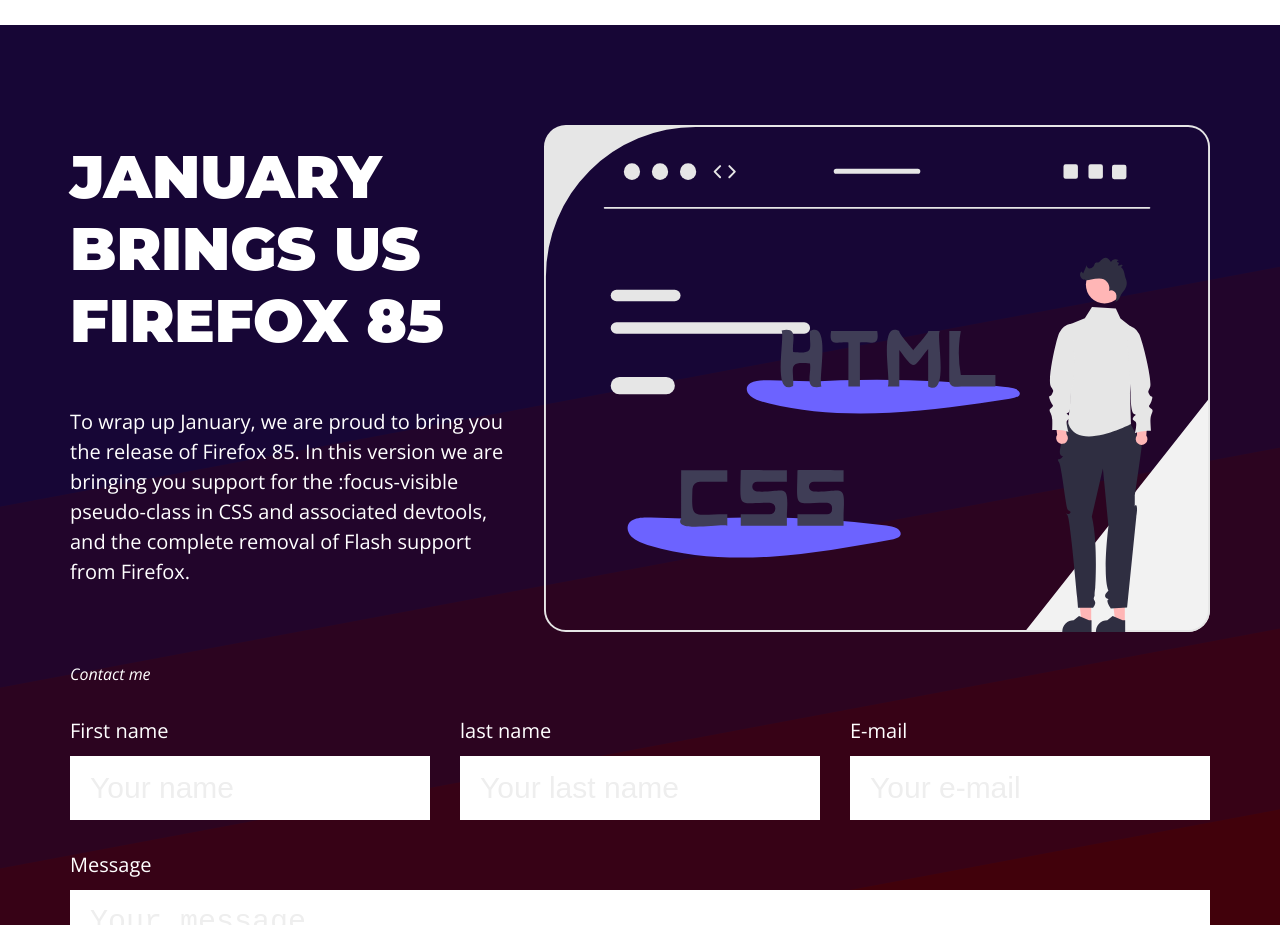
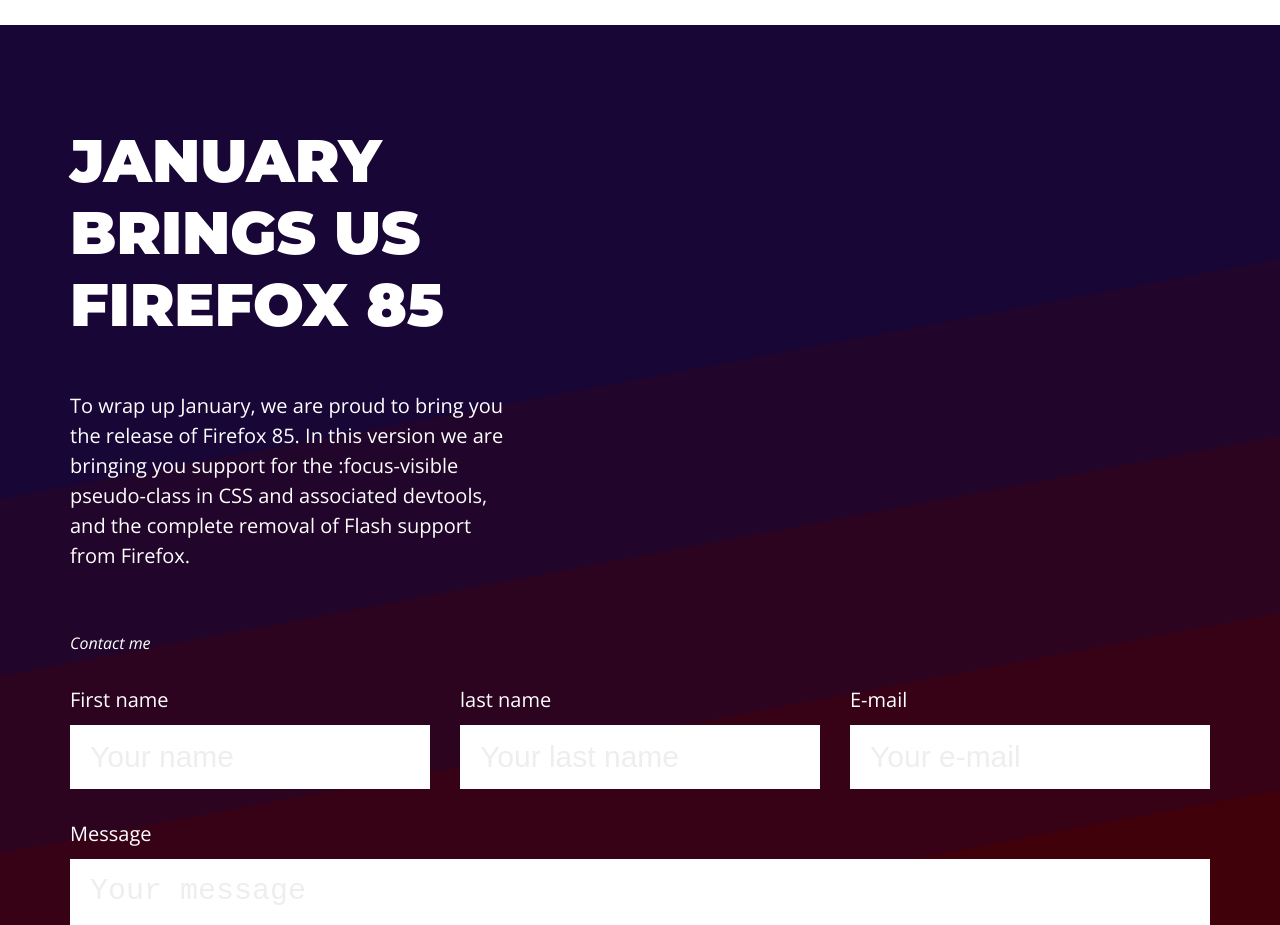
Before and after one commit to nstenorio/LandingPage, a plain HTML site: page index.html in a window 1280 px wide. Shown: the part 5500-6425 px from the top of the page. Drawn offline with nearby package versions, Linux system fonts and the light colour scheme.

Commit message:
Alteração

```diff
--- a/index.html
+++ b/index.html
@@ -226,9 +226,6 @@
           support for the :focus-visible pseudo-class in CSS and associated devtools, and the complete removal of Flash
           support from Firefox.</p>
       </div>
-      <div class="intro-img">
-        <img src="assets/img/intro-html-not.svg" alt="Logo de HTML, CSS e JS.">
-      </div>
       <div class="contact-form">
         <fieldset class="form-grid">
           <legend>Contact me</legend>
```
